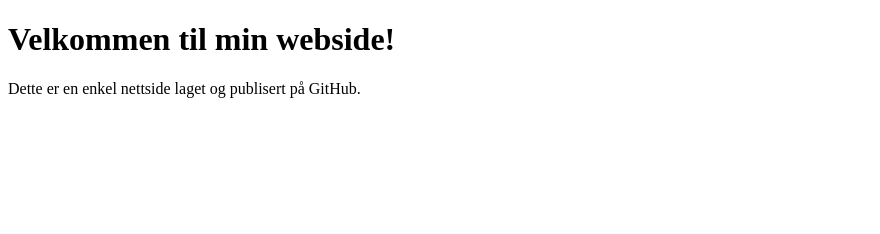
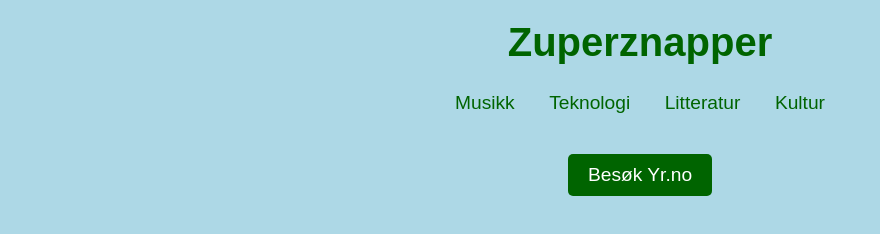
Before and after one commit to zuperznapper/zuperznapper.github.io, a plain HTML site: page index.html in a window 1280 px wide. Shown: the whole page, without its empty margins (0-880 px from the left). Drawn offline with Linux system fonts and the light colour scheme.

Commit message:
Add files via upload

```diff
--- a/index.html
+++ b/index.html
@@ -3,10 +3,59 @@
 <head>
     <meta charset="UTF-8">
     <meta name="viewport" content="width=device-width, initial-scale=1.0">
-    <title>Min Enkle Webside</title>
+    <title>Zuperznapper</title>
+    <style>
+        body {
+            background-color: lightblue;
+            color: darkgreen;
+            font-family: Arial, sans-serif;
+            text-align: center;
+        }
+        h1 {
+            font-size: 2.5em;
+            margin-top: 20px;
+        }
+        nav {
+            margin: 20px 0;
+        }
+        nav a {
+            color: darkgreen;
+            text-decoration: none;
+            font-size: 1.2em;
+            margin: 0 15px;
+        }
+        nav a:hover {
+            text-decoration: underline;
+        }
+        .button {
+            display: inline-block;
+            padding: 10px 20px;
+            font-size: 1.2em;
+            color: white;
+            background-color: darkgreen;
+            border: none;
+            border-radius: 5px;
+            text-decoration: none;
+            cursor: pointer;
+            margin-top: 20px;
+        }
+        .button:hover {
+            background-color: green;
+        }
+    </style>
 </head>
 <body>
-    <h1>Velkommen til min webside!</h1>
-    <p>Dette er en enkel nettside laget og publisert på GitHub.</p>
+
+    <h1>Zuperznapper</h1>
+
+    <nav>
+        <a href="#musikk">Musikk</a>
+        <a href="#teknologi">Teknologi</a>
+        <a href="#litteratur">Litteratur</a>
+        <a href="#kultur">Kultur</a>
+    </nav>
+
+    <a href="https://www.yr.no" target="_blank" class="button">Besøk Yr.no</a>
+
 </body>
 </html>
```
